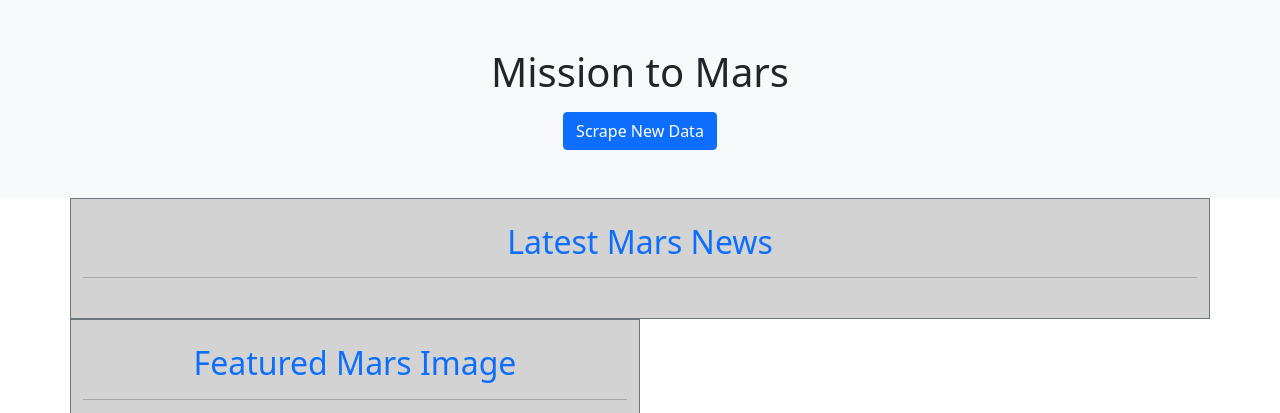
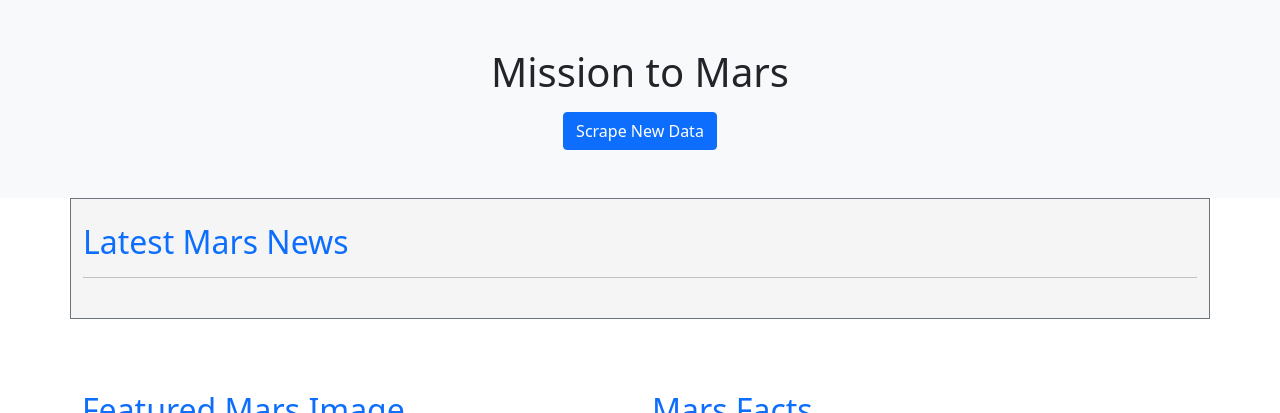
Before and after one commit to robertodiazbriones/web-scraping-challenge, a Flask app: page / in a window 1280 px wide. Shown: the top 413 px of the page. Run offline with Flask 2, Linux system fonts and the light colour scheme; data that the repository does not hold is empty; some libraries are stand-ins or nearby versions.

Commit message:
Progress: html formating

```diff
--- a/Missions_to_Mars/templates/index.html
+++ b/Missions_to_Mars/templates/index.html
@@ -17,9 +17,9 @@
     <a class="btn btn-primary" href="/scrape" role="button">Scrape New Data</a>
   </div>
 
-  <div class="container text-center">
+  <div class="container text-left">
     <div class="row">
-	  <div class="col-lg-12 mb-6  border border-secondary" style="background-color:lightgrey;">
+      <div class="col-lg-12 mb-6 border border-secondary" style="background-color:whitesmoke;">
         <div class="thumbnail">
           <h2 class="text-primary pt-4">Latest Mars News</h2>
           <hr>
@@ -31,20 +31,20 @@
     </div>
   </div>
 
-  <div class="container text-center">
+  <div class="container overflow-hidden ml-5 mt-5 mr-5 mb-5">
     <div class="row">
-      <div class="col-lg-6 mb-6  border border-secondary" style="background-color:lightgrey;">
+      <div class="col-6" style="background-color:white;">
         <h2 class="text-primary pt-4">Featured Mars Image</h2>
         <hr>
-		<a href={{mars.featured_image_url}}>
-          <img class="img-responsive" src={{mars.featured_image_url}} alt="Mars' Featured Image" style="width:100%"></a>
+          <img class="img-responsive" src={{mars.featured_image_url}} alt="Mars' Featured Image" style="width:100%">
       </div>
-      <hr>
-      <div class="col-lg-6 mb-6 border border-secondary" style="background-color:lightgrey;">
+
+      <div class="col-6" style="background-color:white;">
         <h2 class="text-primary pt-4">Mars Facts</h2>
         <hr>
+        <table>
           {{mars.mars_facts}}
-        </div>
+        </table>
       </div>
     </div>
   </div>
@@ -53,15 +53,15 @@
   <br>
   <div class="container text-center">
 	<div class="row">
-      <div class="col-md-12 border border-secondary" style="background-color:lightgrey;">
+      <div class="col-md-12" style="background-color:white">
       	<h2 class="text-primary pt-4 text-center">Mars Hemispheres</h2>
       </div>
       {% for item in mars.hemisphere_image_urls %}
-      <div class="col-md-6 border border-secondary" style="background-color:rlightgrey;">
-        <h5 class="text-info">{{item.title}}</h5>
+      <div class="col-md-6 border border-secondary" style="background-color:white">
         <a href={{item.img_url}}>
           <img class="img-fluid" src={{item.img_url}} alt={{item.title}} style="width:100%">
         </a>
+        <h5 class="text-info">{{item.title}}</h5>
       </div>
         {% endfor %}
       </div>
```
Also changed, not shown: Missions_to_Mars/scrape_mars.py (+11 -8 lines), 1 other file. Lines whose indentation alone changed are shown as unchanged.
